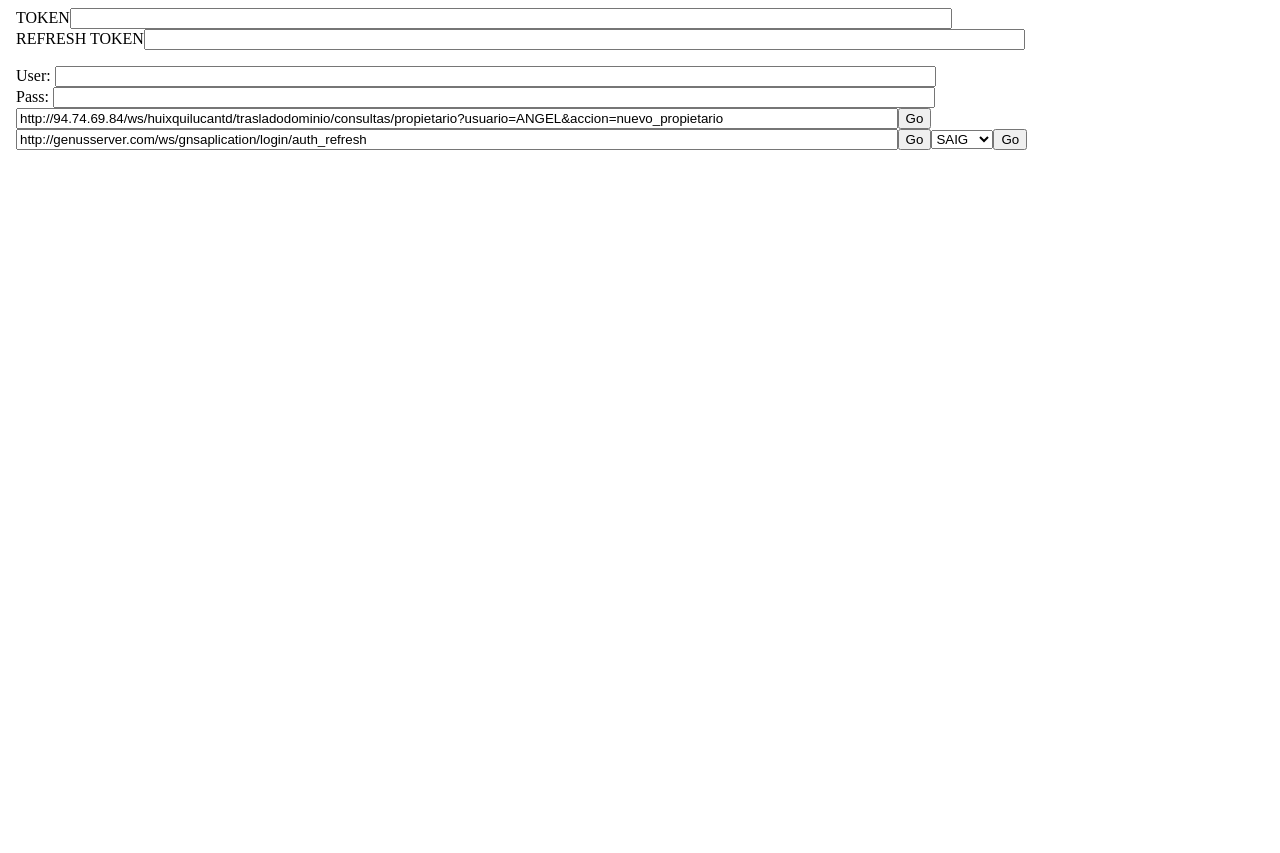
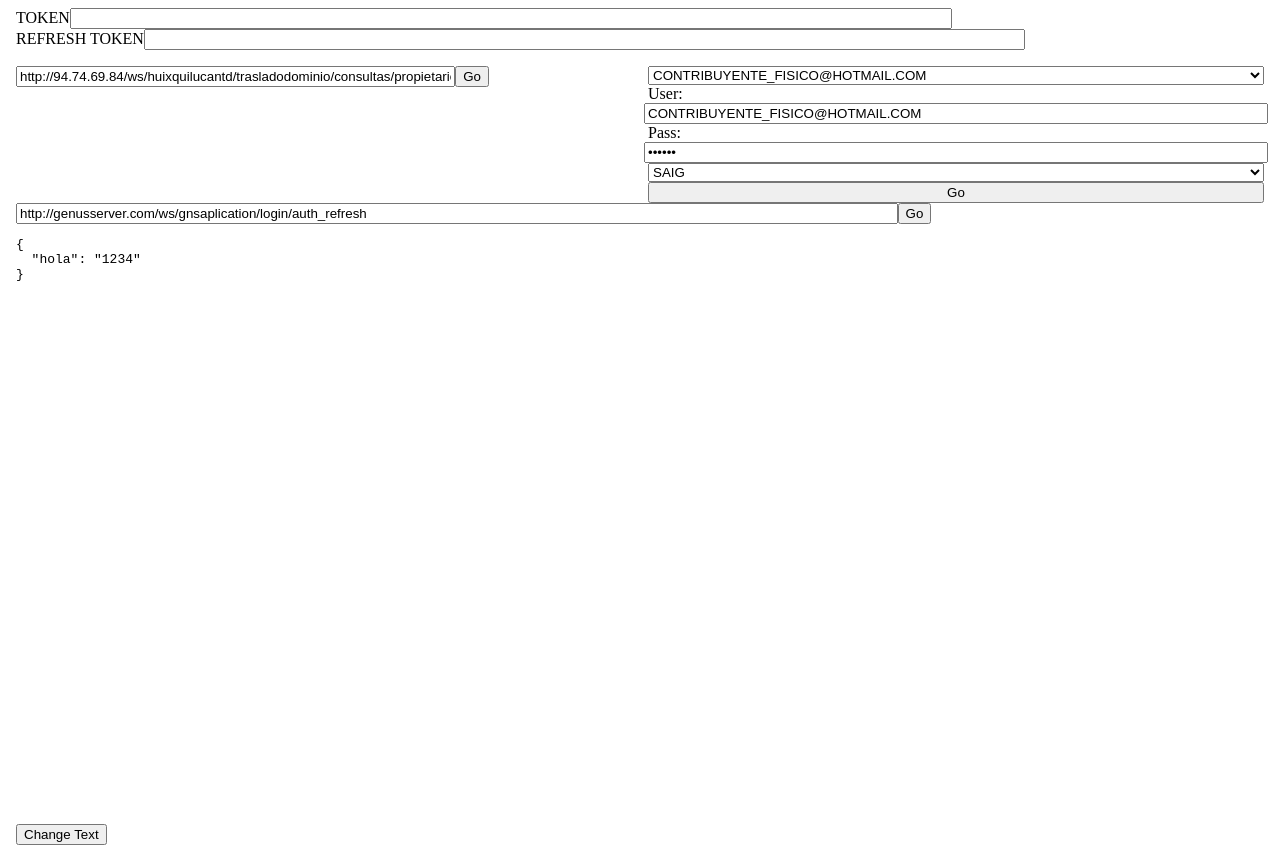
Before and after one commit to alejogtz/custom-api-doc, an Angular app: page / in a window 1280 px wide. Before the commit the page ends 800 px from the top, so only its background shows below. Built offline with nearby package versions, Linux system fonts and the light colour scheme.

Commit message:
Deployado :D

```diff
--- a/angular.json
+++ b/angular.json
@@ -28,7 +28,7 @@
               "src/assets"
             ],
             "styles": [
-              "src/styles.css"
+              "src/styles.css",
             ],
             "scripts": []
           },
--- a/src/app/app.component.css
+++ b/src/app/app.component.css
@@ -0,0 +1,18 @@
+
+    .container {
+        display: grid;
+        grid-template-columns: 1fr 1fr;
+        grid-template-rows: 1fr;
+        gap: 1em 1em;
+    }
+
+    .login{
+        display: flex;
+        justify-content: center;
+        flex-direction: column;
+        align-items: center;
+    }
+
+    .login > *{
+        width: 100%;
+    }
--- a/src/app/app.component.html
+++ b/src/app/app.component.html
@@ -10,11 +10,14 @@
     input {
       width: 70%;
     }
-    textarea{
+
+    textarea {
       width: 80%;
       height: 40rem;
     }
   </style>
+
+
 </head>
 
 <body>
@@ -26,21 +29,42 @@
   <input type="text" [value]="refresh_token" #refreshToken>
 
   <p></p>
-  <label for="id-user">User: </label>
-  <input #user type="text" name="user" id="id-user">
-  <br>
-  <label for="id-user">Pass: </label>
-  <input #pass type="password" name="pass" id="id-pass">
+
+  <div class="container">
+
+    <div class="urls">
+      <input #text_url_GET type="text"
+        value='http://94.74.69.84/ws/huixquilucantd/trasladodominio/consultas/propietario?usuario=ANGEL&accion=nuevo_propietario'>
+      <button (click)="peticionGet(text_url_GET.value, token.value)">Go</button>
+    </div>
+
+    <div class="login">
+      <select #suser name="user" id="id-user" (change)="UpdateUsuario(suser.value)">
+        <option value="ALEJO">Alejo Traslado</option>
+        <option selected value="CONTRIBUYENTE_FISICO@HOTMAIL.COM">CONTRIBUYENTE_FISICO@HOTMAIL.COM</option>
+        <option value="coordinador_desarrollo_urbano@hotmail.com">coordinador_desarrollo_urbano@hotmail.com</option>
+      </select>
+      <label for="id-user">User: </label>
+      <input #user type="text" name="user" id="id-user" [value]="usuario | uppercase">
+      <label for="id-user">Pass: </label>
+      <input #pass type="password" name="pass" id="id-pass" value="123456">
+
+      <select #text_url_login name="uris" id="">
+        <option value="http://genusserver.com/ws/gnsaplication/login/auth">Genus</option>
+        <option selected value="http://genusserver.com:8283/wsauthorization/saiglogin/auth">SAIG</option>
+      </select>
+      <button (click)="peticionLogin(text_url_login.value)">Go</button>
+    </div>
+
+  </div>
+
   <!-- GET REQUEST -->
-  <input #text_url_GET type="text"
-  value='http://94.74.69.84/ws/huixquilucantd/trasladodominio/consultas/propietario?usuario=ANGEL&accion=nuevo_propietario'>
-  <button (click)="peticionGet(text_url_GET.value, token.value)">Go</button>
+
   <!-- REFRESH TOKEN -->
 
   <label for="url-label">
   </label>
-  <input #text_url_refresh type="text"
-    value='http://genusserver.com/ws/gnsaplication/login/auth_refresh'>
+  <input #text_url_refresh type="text" value='http://genusserver.com/ws/gnsaplication/login/auth_refresh'>
 
   <button (click)="peticionRefreshAuth(text_url_refresh.value, token.value, refreshToken.value)">Go</button>
   <!-- <div>{{GetData()}}</div> -->
@@ -51,25 +75,30 @@
   <!-- <input #text_url_login type="text"
     value='http://genusserver.com/ws/gnsaplication/login/auth'> -->
 
-  <select #text_url_login name="uris" id="">
-    <option value="http://genusserver.com/ws/gnsaplication/login/auth">Genus</option>
-    <option selected value="http://genusserver.com:8283/wsauthorization/saiglogin/auth">SAIG</option>
-  </select>
-
-  <button (click)="peticionLogin(text_url_login.value)">Go</button>
 
   <!-- POST JSON -->
-<!--
+  <!--
   <label for="url-label"></label>
   <input #text_url_post type="text"
     value='http://94.74.69.84/ws/huixquilucantd/predial/descuentos_configurados'>
 
-  <button (click)="PeticionPostJSON(text_url_post.value, token.value)">Go</button>
+  <button (click)="PeticionPostJSON(text_url_post.value, token.value)">Go</button> -->
 
-<p></p>
-  <textarea #result [value]="_data | json"></textarea>
+  <br>
+  <div style="height: 600px; overflow-y: auto;"><pre><code >{{GetData()}}</code></pre></div>
+
+  <!-- <pre><code class="language-python">
+    {{pythonCode()}}
+  </code></pre> -->
+
+  <!-- <div><pre><code>{{_data | json}}</code></pre></div> -->
 
 
+  <!-- <div><pre><code>{{_data | json}}</code></pre></div> -->
+
+
+  <button (click)="ChangeData()">Change Text</button>
+  <!--
   <tr></tr>
 
   <input #archivo type="file" id="file" accept="image/*" width="300" height="300" (change)="upload($event)"/> -->
@@ -79,9 +108,7 @@
   <button (click)="{CopytoClipboard()}">Copy to Clipboard</button>
   <button (click)="{DownloadByteArray()}">Download</button>
  -->
- <!-- <textarea #result [value]="byteArray.toString()"></textarea> -->
-
-
+  <!-- <textarea #result [value]="byteArray.toString()"></textarea> -->
 </body>
 
 </html>
--- a/src/app/app.component.ts
+++ b/src/app/app.component.ts
@@ -18,21 +18,25 @@ export class AppComponent {
   refresh_token: string = '';
 
   _url: string = '';
-  _data: any;
+  _data: any = '';
 
 
   @ViewChild('user') userInput: ElementRef;
   @ViewChild('pass') passInput: ElementRef;
 
+  usuario: string = '';
+
   constructor(private http: HttpClient) {
+    this._data = JSON.parse('{"hola":"1234"}')
+    this.usuario = 'CONTRIBUYENTE_FISICO@HOTMAIL.COM'
+  }
 
+  UpdateUsuario(value: string) {
+    this.usuario = value;
   }
 
   GetTitle(): string {
     return this.title;
-  }
-  GetData(): string {
-    return this._data;
   }
   GetJson() {
     return this._data;
@@ -72,34 +76,52 @@ export class AppComponent {
         })).subscribe();
   }
 
-
   peticionLogin(url: string, params?: HttpParams) {
     console.log('Iniciando Peticion Get!!!')
 
-    // const body = JSON.stringify({
-    //   usuario: "ANGEL19",
-    //   password: "123456",
-    //   sistema: "TRASLADO"
-    // });
-
     const body1 = new HttpParams().set('usuario', this.userInput.nativeElement.value)
-      .set('password',  this.passInput.nativeElement.value)
+      .set('password', this.passInput.nativeElement.value)
       .set('sistema', "TRASLADO");
 
     return this.http.post(url, body1
     )
       .pipe(
         map((data: any) => {
-          console.log(url);
-          console.log(data);
-
-
           this.token_value = data['accesstoken'];
           this.refresh_token = data['refreshToken'];
 
-          this._data = data;
+          // this._data = data;
           return data;
         })).subscribe();
+  }
+GetData(){
+  return JSON.stringify(this._data, null, 2)
+}
+
+  ChangeData(){
+    this._data = JSON.parse(`{
+      "modo_rollback":true,
+      "usuario":"ALEJO",
+      "accion":"NUEVO",
+      "descuento": {
+          "fecha_inicio": "03-02-2021",
+          "fecha_fin": "",
+          "permanente": "SI",
+          "clave": "AAB",
+          "oid_tipo_unidad": "1",
+          "descripcion": "TEST",
+          "descuento": "20",
+          "oid_justificacion": "1",
+          "oid_aplicar": "1",
+          "oid_usuario": "1",
+          "limite_inferior": "100",
+          "limite_superior": "999999",
+          "automatico": "SI",
+          "anio_inicio_desc": "2021",
+          "anio_fin_desc": "2021"
+      }
+  }`);
+  console.warn(this._data)
   }
 
 
@@ -145,15 +167,15 @@ export class AppComponent {
 
   //###########################################################################################################################
 
-  byteArray:any = []
-  convertDataURIToBinary(dataURI:any) {
+  byteArray: any = []
+  convertDataURIToBinary(dataURI: any) {
     var base64Index = dataURI.indexOf(';base64,') + ';base64,'.length;
     var base64 = dataURI.substring(base64Index);
     var raw = window.atob(base64);
     var rawLength = raw.length;
     var array = new Uint8Array(new ArrayBuffer(rawLength));
 
-    for(let i = 0; i < rawLength; i++) {
+    for (let i = 0; i < rawLength; i++) {
       array[i] = raw.charCodeAt(i);
     }
     return array;
@@ -161,7 +183,7 @@ export class AppComponent {
 
 
 
-  imagen:any = null;
+  imagen: any = null;
   upload(event: any) {
     console.log(event)
     const file = event.target.files[0];
--- a/src/app/app.module.ts
+++ b/src/app/app.module.ts
@@ -13,9 +13,10 @@ import { TokenInterceptorService } from './Interceptors/token-interceptor.servic
   imports: [
     BrowserModule,
     AppRoutingModule,
-    HttpClientModule
+    HttpClientModule,
   ],
   providers: [
+
     //{ provide: HTTP_INTERCEPTORS, useClass: TokenInterceptorService, multi: true }
   ],
   bootstrap: [AppComponent]
```
Also changed, not shown: src/index.html (+11 -0 lines), 2 other files (tests, documents, lock files or other folders).
